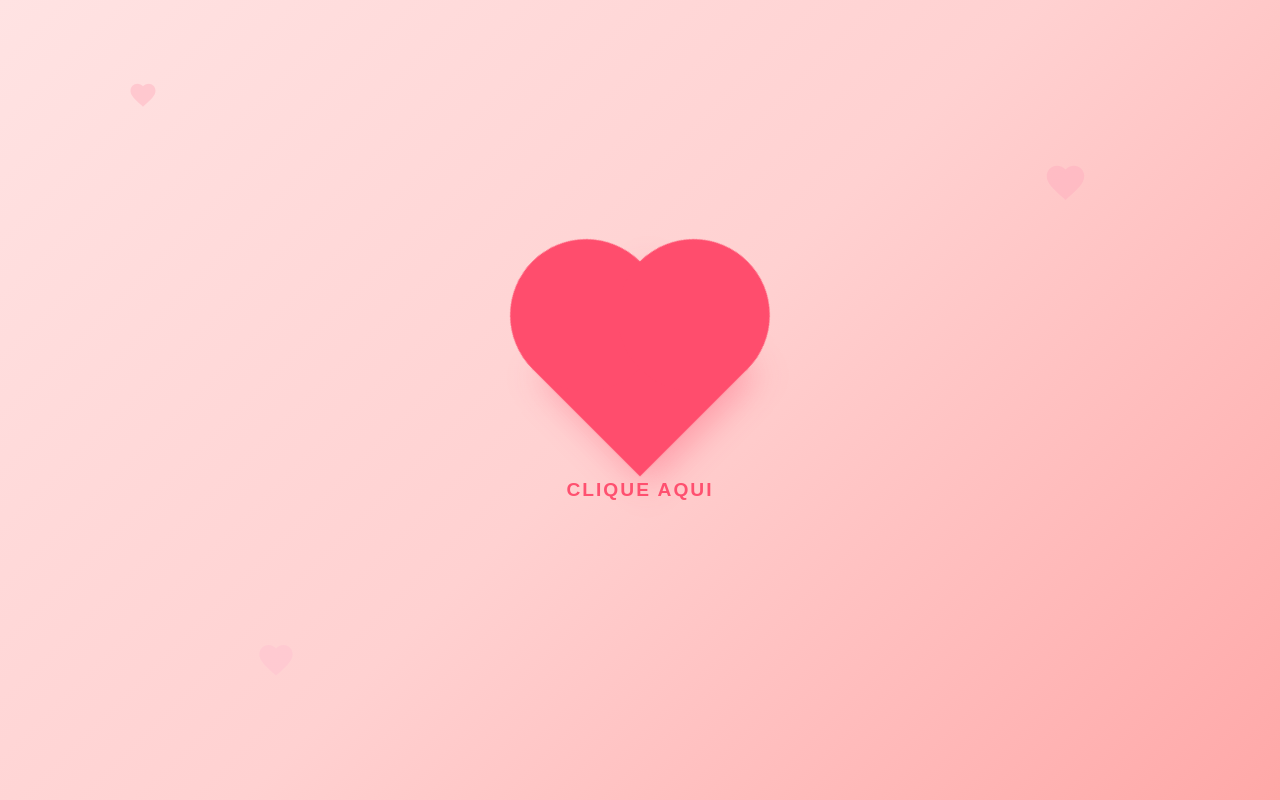
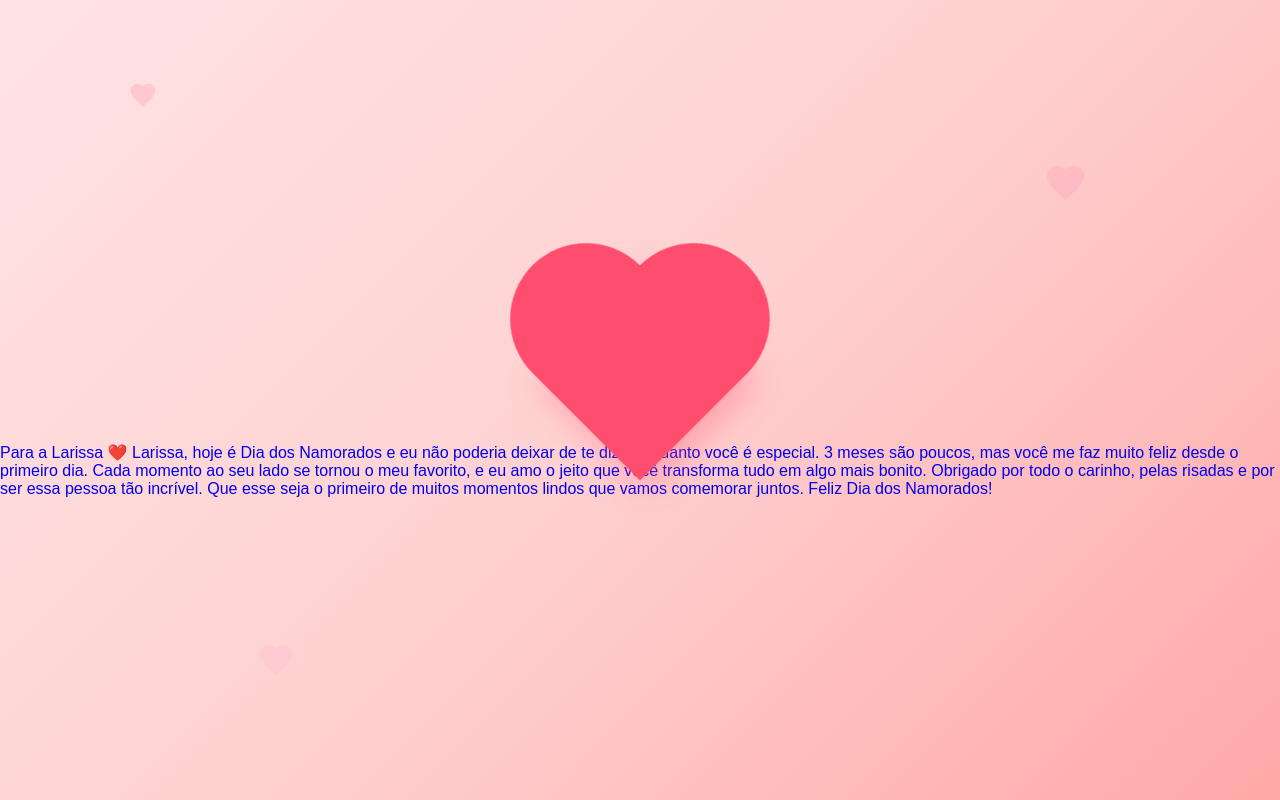
Before and after one commit to xuxabenegel22/Te-amo-, a plain HTML site: page index.html in a window 1280 px wide. Drawn offline with Linux system fonts and the light colour scheme.

Commit message:
update index.html

```diff
--- a/index.html
+++ b/index.html
@@ -88,7 +88,9 @@
 
     <a href="carta.html" target="_blank" class="coracao-link">
         <div class="coracao"></div>
-        <div class="clique-texto">Clique aqui</div>
+       <p>Para a Larissa ❤️
+
+Larissa, hoje é Dia dos Namorados e eu não poderia deixar de te dizer o quanto você é especial. 3 meses são poucos, mas você me faz muito feliz desde o primeiro dia. Cada momento ao seu lado se tornou o meu favorito, e eu amo o jeito que você transforma tudo em algo mais bonito. Obrigado por todo o carinho, pelas risadas e por ser essa pessoa tão incrível. Que esse seja o primeiro de muitos momentos lindos que vamos comemorar juntos. Feliz Dia dos Namorados!</p>
     </a>
 
 </body>
```
